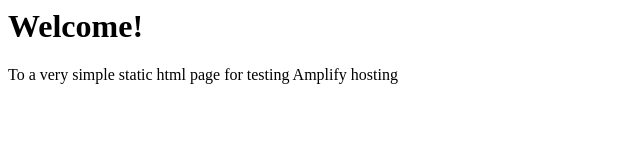
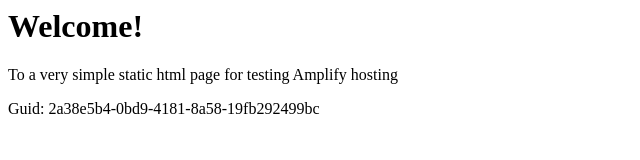
Before and after one commit to aws-aemilia-hkg/Github-PR-Commit-Integration-Test-DoNotTouch-Gith-OKSLNVO2-v1-preprod-ap-east-1, a website: page src/index.html in a window 1280 px wide. Shown: the whole page, without its empty margins (0-640 px from the left). Drawn offline with Linux system fonts and the light colour scheme.

Commit message:
commit from integ tests

```diff
--- a/src/index.html
+++ b/src/index.html
@@ -1,3 +1,5 @@
+
+
 <html lang="en">
 
 <head>
@@ -10,6 +12,6 @@
 <body>
     <h1>Welcome!</h1>
     <p>To a very simple static html page for testing Amplify hosting</p>
-</body>
+    <p>Guid: 2a38e5b4-0bd9-4181-8a58-19fb292499bc</p></body>
 
 </html>
```
